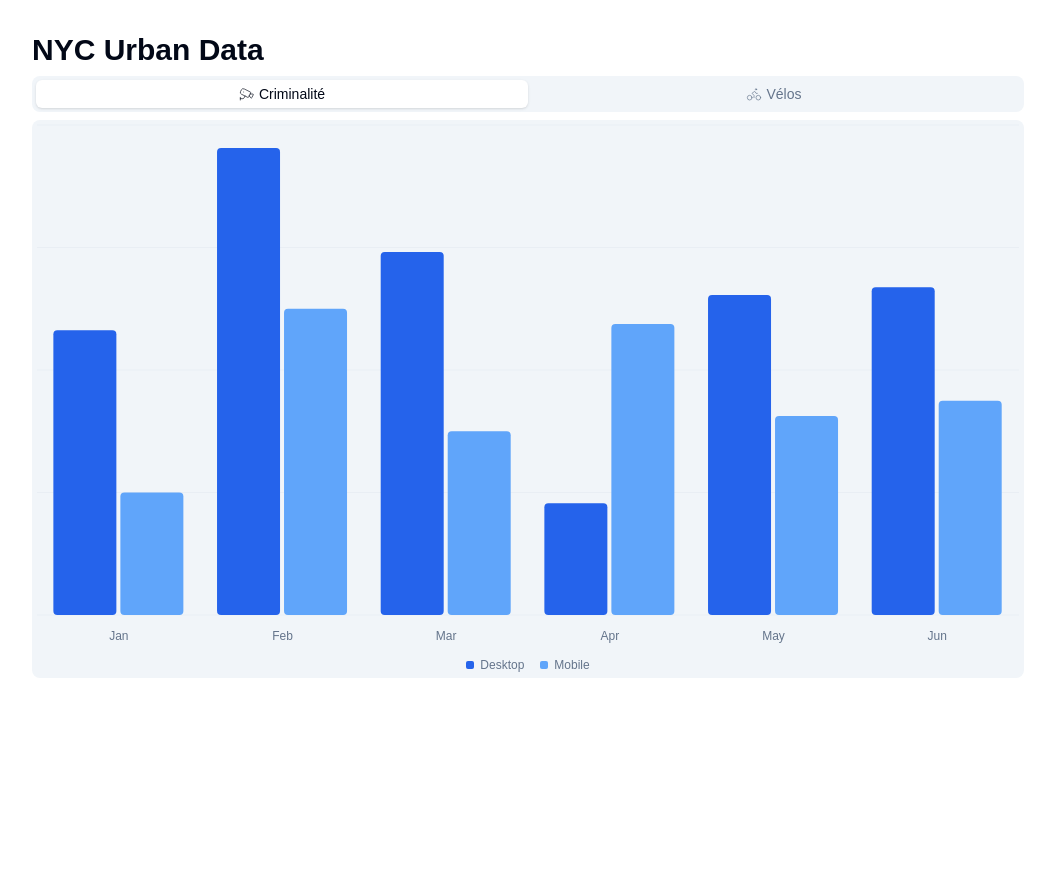
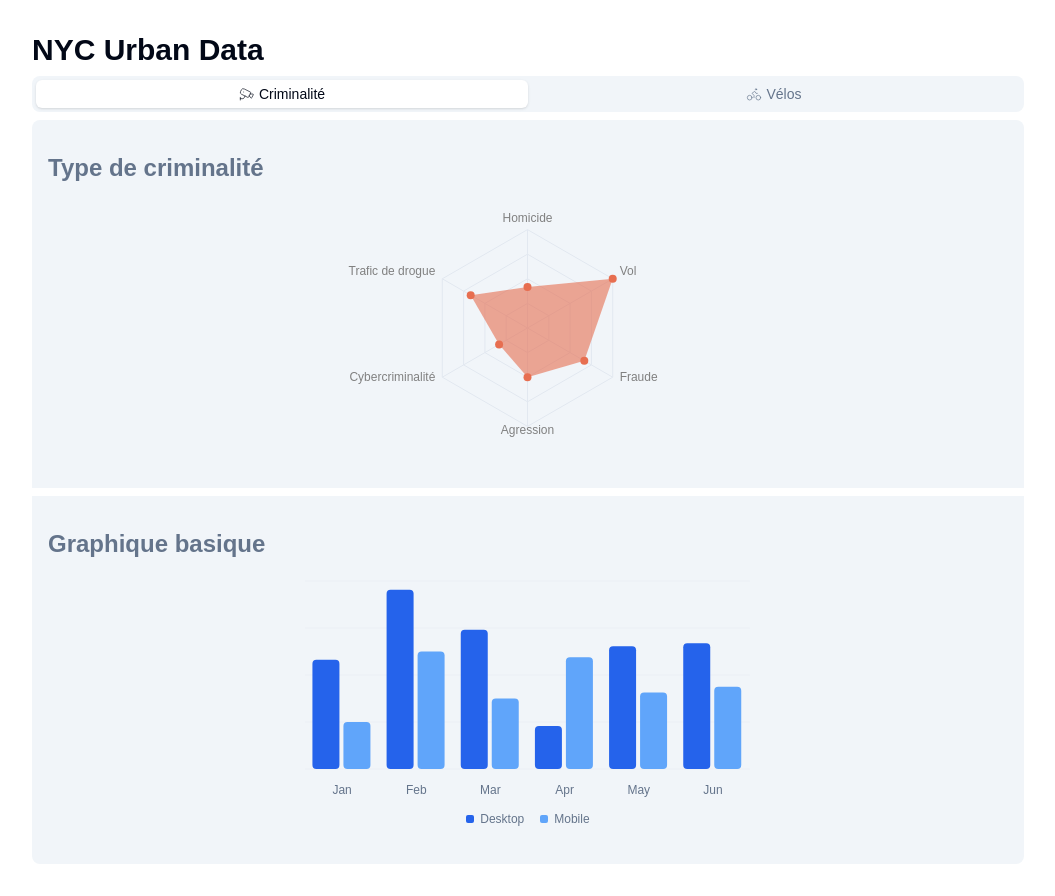
Before and after one commit to MisterAzix/hetic-urban-data-analytics, a Next.js app: page / in a window 1280 px wide. Shown: the whole page, without its empty margins (112-1167 px from the left). Before the commit the page ends 800 px from the top, so only its background shows below. Built offline with nearby package versions, Linux system fonts and the light colour scheme.

Commit message:
feat: new kind of chart for crime type and multiple chart layout on tab

```diff
--- a/src/components/CrimeTab.tsx
+++ b/src/components/CrimeTab.tsx
@@ -1,7 +1,19 @@
 'use client';
 
 import BasicChart from './charts/BasicChart';
+import CrimeTypeChart from './charts/CrimeTypeChart';
 
 export default function BicycleTab() {
-  return <BasicChart />;
+  return (
+    <>
+      <div className="border-b-8 border-white px-4 py-8">
+        <h2 className="mb-4 text-2xl font-semibold">Type de criminalité</h2>
+        <CrimeTypeChart />
+      </div>
+      <div className="px-4 py-8">
+        <h2 className="mb-4 text-2xl font-semibold">Graphique basique</h2>
+        <BasicChart />
+      </div>
+    </>
+  );
 }
--- a/src/components/charts/BasicChart.tsx
+++ b/src/components/charts/BasicChart.tsx
@@ -30,7 +30,7 @@ const chartConfig = {
 
 export default function BasicChart() {
   return (
-    <ChartContainer config={chartConfig} className="min-h-[200px] w-full">
+    <ChartContainer config={chartConfig} className="mx-auto max-h-64">
       <BarChart accessibilityLayer data={chartData}>
         <CartesianGrid vertical={false} />
         <XAxis
--- /dev/null
+++ b/src/components/charts/CrimeTypeChart.tsx
@@ -0,0 +1,44 @@
+import { PolarAngleAxis, PolarGrid, Radar, RadarChart } from 'recharts';
+import {
+  ChartConfig,
+  ChartContainer,
+  ChartTooltip,
+  ChartTooltipContent,
+} from '@/components/ui/chart';
+
+const chartData = [
+  { type: 'Homicide', crimes: 1250 },
+  { type: 'Vol', crimes: 3000 },
+  { type: 'Fraude', crimes: 2000 },
+  { type: 'Agression', crimes: 1500 },
+  { type: 'Cybercriminalité', crimes: 1000 },
+  { type: 'Trafic de drogue', crimes: 2000 },
+];
+
+const chartConfig = {
+  crimes: {
+    label: 'Crimes',
+    color: 'hsl(var(--chart-1))',
+  },
+} satisfies ChartConfig;
+
+export default function CrimeTypeChart() {
+  return (
+    <ChartContainer config={chartConfig} className="mx-auto max-h-64">
+      <RadarChart data={chartData}>
+        <ChartTooltip cursor={false} content={<ChartTooltipContent />} />
+        <PolarAngleAxis dataKey="type" />
+        <PolarGrid />
+        <Radar
+          dataKey="crimes"
+          fill="var(--color-crimes)"
+          fillOpacity={0.6}
+          dot={{
+            r: 4,
+            fillOpacity: 1,
+          }}
+        />
+      </RadarChart>
+    </ChartContainer>
+  );
+}
```
